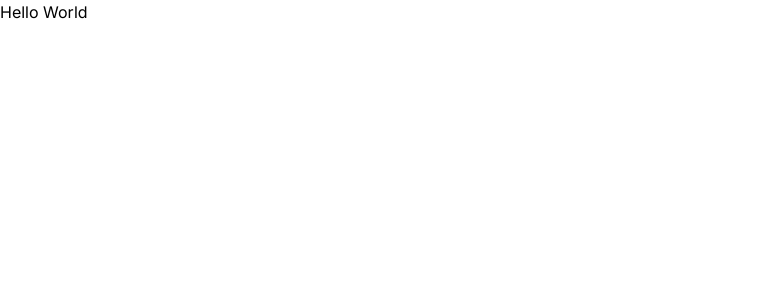
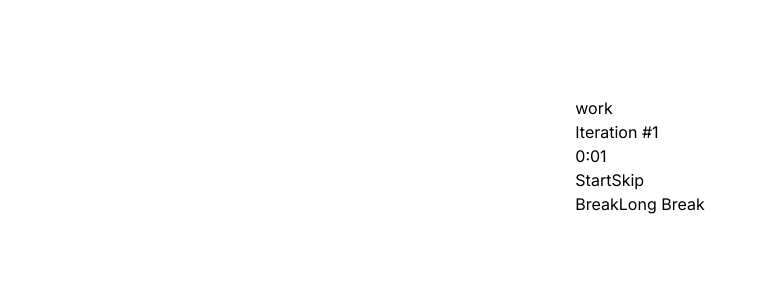
Before and after one commit to OmitNomis/next-pomodoro, a Next.js app: page / in a window 1280 px wide. Shown: the top 300 px of the page, without its empty margins (0-766 px from the left). Built offline with nearby package versions, Linux system fonts and the light colour scheme.

Commit message:
working timer

```diff
--- a/app/page.tsx
+++ b/app/page.tsx
@@ -1,7 +1,9 @@
+import { Timer } from "@/components/Timer"
+
 export default function Home() {
   return (
-    <main className="">
-      Hello World
+    <main className="flex min-h-screen flex-col items-center justify-between p-24">
+      <Timer />
     </main>
   )
 }
--- /dev/null
+++ b/components/Timer.tsx
@@ -0,0 +1,102 @@
+'use client'
+import React, { FC, useEffect, useState } from "react";
+
+type SessionTypeProp = 'work' | 'break' | 'longBreak';
+export const Timer: FC = () => {
+    const initialValues = {
+        workTime: 1,
+        breakTime: 2,
+        longBreakTime: 3,
+    }
+    const [currentTime, setCurrentTime] = useState(initialValues.workTime)
+    const [isRunning, setIsRunning] = useState(false)
+    const [sessionType, setSessionType] = useState<SessionTypeProp>('work')
+    const [iterationCount, setIterationCount] = useState(1)
+
+    const startStop = () => {
+        setIsRunning(
+            (prevState) => !prevState
+        )
+    }
+
+    const isLongBreak = () => {
+        if (iterationCount === 0) {
+            return false
+        }
+        else if (iterationCount % 3 === 0) {
+            return true;
+        }
+    }
+
+
+    const changeSessionType = (type: SessionTypeProp) => {
+        setSessionType(type);
+        if (type === 'break') {
+            switchToBreak()
+        }
+        else if (type === 'longBreak') {
+            switchToLongBreak()
+        }
+        else {
+            switchToWork()
+        }
+    }
+    const switchToLongBreak = () => {
+        setSessionType('longBreak')
+        setCurrentTime(initialValues.longBreakTime)
+    }
+    const switchToBreak = () => {
+        setSessionType('break')
+        setCurrentTime(initialValues.breakTime)
+    }
+    const switchToWork = () => {
+        setSessionType('work')
+        setIterationCount((prevState) => prevState + 1)
+        setCurrentTime(initialValues.workTime)
+    }
+
+    const next = () => {
+        setIsRunning(false)
+        if (sessionType === 'work') {
+            isLongBreak() ? changeSessionType('longBreak') : changeSessionType('break')
+        }
+        else {
+            changeSessionType('work')
+        }
+    }
+
+
+    useEffect(() => {
+        let interval: NodeJS.Timeout;
+        if (isRunning) {
+            interval = setInterval(() => {
+                setCurrentTime((prevTime) => {
+                    if (prevTime > 0) {
+                        return prevTime - 1;
+                    }
+                    else {
+                        next();
+                        return prevTime;
+                    }
+                })
+            }, 1000)
+        }
+        return () => clearInterval(interval)
+
+    }, [isRunning, sessionType, iterationCount])
+
+    return (
+        <div>
+            <h1>{sessionType}</h1>
+            <h1>{`Iteration #${iterationCount}`}</h1>
+            <h2>{Math.floor(currentTime / 60)}:{currentTime % 60 < 10 ? '0' : ''}{currentTime % 60}</h2>
+            <button onClick={startStop}>{isRunning ? 'Stop' : 'Start'}</button>
+            <button onClick={next}>Skip</button>
+            <div>
+                {sessionType !== 'work' && <button onClick={() => changeSessionType('work')}>Work</button>}
+                {sessionType !== 'break' && <button onClick={() => changeSessionType('break')}>Break</button>}
+                {sessionType !== 'longBreak' && <button onClick={() => changeSessionType('longBreak')}>Long Break</button>}
+            </div>
+        </div>
+    );
+}
```
